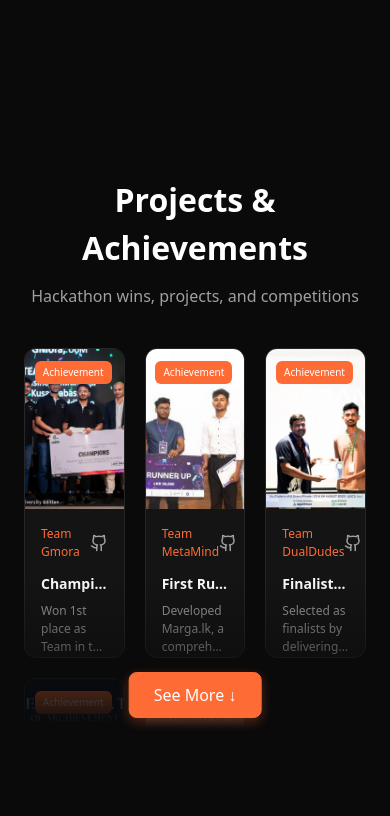
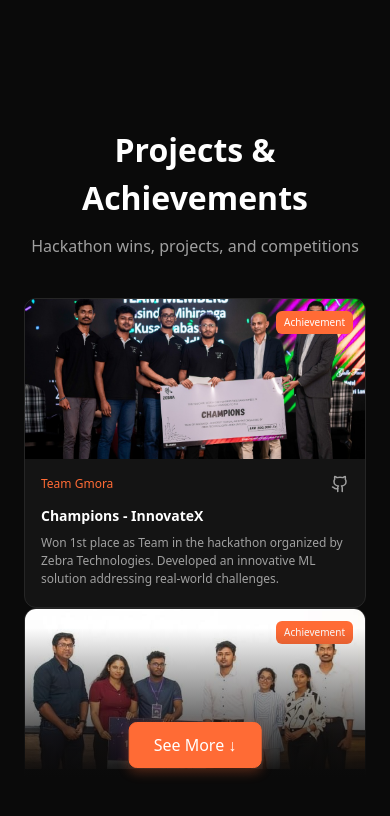
Before and after one commit to ThanojBuddhima/ThanojBuddhima.github.io, a React (Vite) app: page / in a window 390 px wide. Shown: the part 1630-2446 px from the top of the page. Built offline with nearby package versions, Linux system fonts and the light colour scheme.

Commit message:
feat: make project grid mobile responsive

```diff
--- a/src/components/ProjectsAndAchievements.tsx
+++ b/src/components/ProjectsAndAchievements.tsx
@@ -99,14 +99,12 @@ export function ProjectsAndAchievements() {
         {/* Cards Grid Container with expand/collapse logic */}
         <div style={{ position: 'relative' }}>
           <motion.div
+            className="grid grid-cols-1 md:grid-cols-2 lg:grid-cols-3 gap-5"
             style={{
-              display: 'grid',
-              gridTemplateColumns: 'repeat(3, 1fr)',
-              gap: '20px',
               overflow: 'hidden',
             }}
             animate={{
-              height: isExpanded ? 'auto' : '380px',
+              height: isExpanded ? 'auto' : (window.innerWidth < 768 ? '480px' : (window.innerWidth < 1024 ? '480px' : '380px')),
             }}
             transition={{ duration: 0.5, ease: 'easeInOut' }}
           >
```
